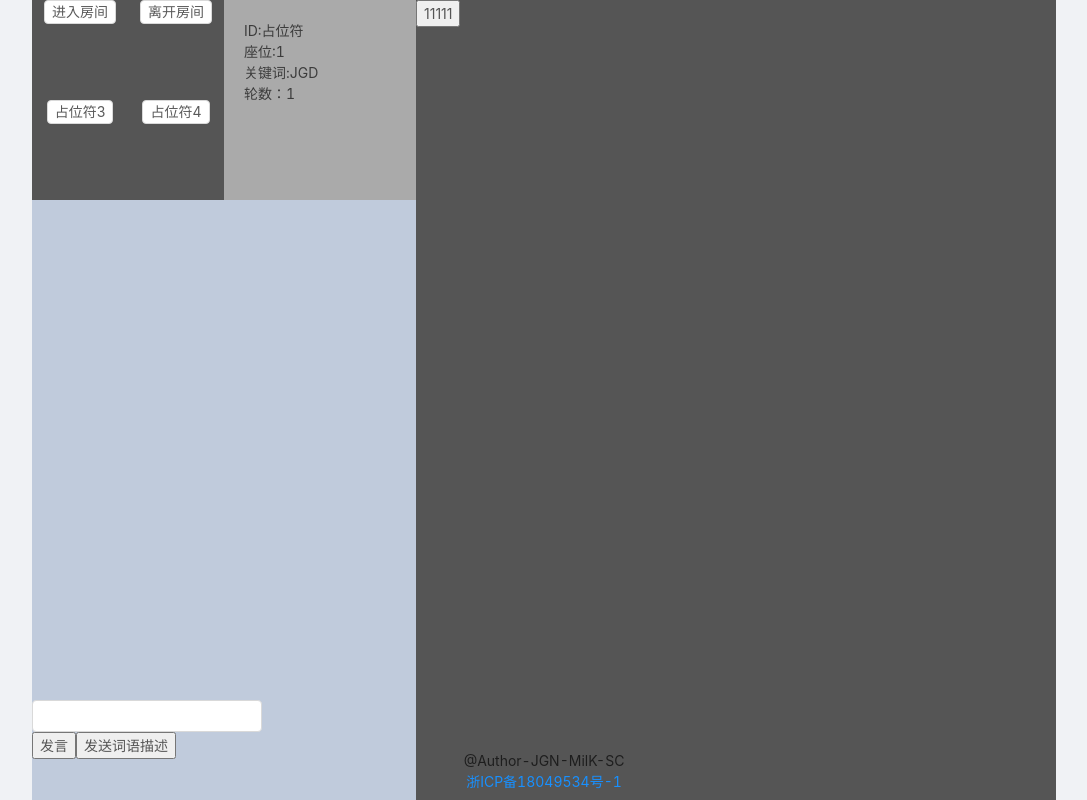
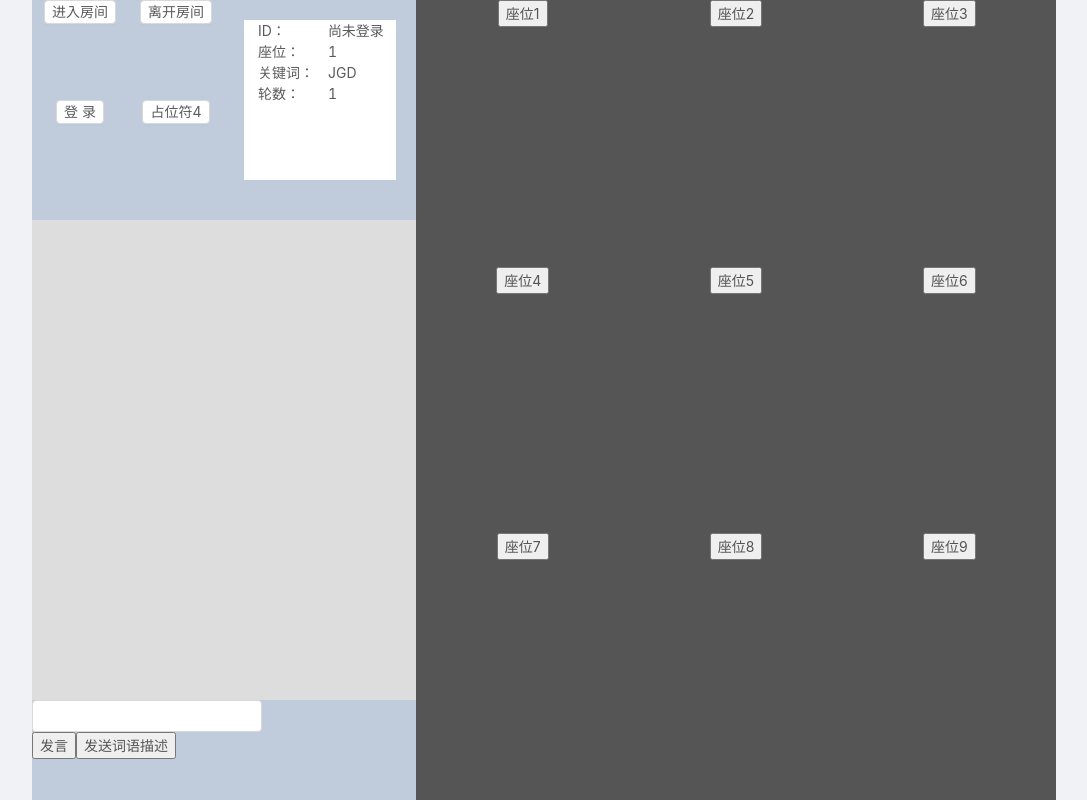
Before and after one commit to LazyBoyJgn99/who-is-under, a React app: page /#/game1 in a window 1280 px wide. Shown: the whole page, without its empty margins (96-1183 px from the left). Built offline with nearby package versions, Linux system fonts and the light colour scheme.

Commit message:
20.11.23-14:46

```diff
--- a/src/App.js
+++ b/src/App.js
@@ -46,32 +46,32 @@ class App extends Component {
                 </Layout.Content>
               </Layout>
             </Layout>
-            <div
-              style={{
-                position: "absolute",
-                width: window.innerWidth,
-                top: window.innerHeight - 50,
-                textAlign: "center",
-              }}
-            >
-              <div>
-                <span>@Author-</span>
-                <Tooltip title="QQ626723063">JGN</Tooltip>
-                <span>-</span>
-                <Tooltip title="QQ978539156">MilK</Tooltip>
-                <span>-</span>
-                <Tooltip title="QQ823561237">SC</Tooltip>
-              </div>
-              <a
-                onClick={() => {
-                  window.open(
-                    "http://beian.miit.gov.cn/publish/query/indexFirst.action"
-                  );
-                }}
-              >
-                浙ICP备18049534号-1
-              </a>
-            </div>
+            {/* <div */}
+            {/*  style={{ */}
+            {/*    position: "absolute", */}
+            {/*    width: window.innerWidth, */}
+            {/*    top: window.innerHeight - 50, */}
+            {/*    textAlign: "center", */}
+            {/*  }} */}
+            {/* > */}
+            {/*  <div> */}
+            {/*    <span>@Author-</span> */}
+            {/*    <Tooltip title="QQ626723063">JGN</Tooltip> */}
+            {/*    <span>-</span> */}
+            {/*    <Tooltip title="QQ978539156">MilK</Tooltip> */}
+            {/*    <span>-</span> */}
+            {/*    <Tooltip title="QQ823561237">SC</Tooltip> */}
+            {/*  </div> */}
+            {/*  <a */}
+            {/*    onClick={() => { */}
+            {/*      window.open( */}
+            {/*        "http://beian.miit.gov.cn/publish/query/indexFirst.action" */}
+            {/*      ); */}
+            {/*    }} */}
+            {/*  > */}
+            {/*    浙ICP备18049534号-1 */}
+            {/*  </a> */}
+            {/* </div> */}
           </Suspense>
         </HashRouter>
       </div>
--- /dev/null
+++ b/src/css/sc.less
@@ -0,0 +1,4 @@
+.div_center{
+  text-align: center;
+  margin: auto;
+}
--- a/src/pages/WhoIsUnder.js
+++ b/src/pages/WhoIsUnder.js
@@ -1,18 +1,18 @@
 import React, { Component } from "react";
-import { Layout, Input, Modal, message, Row, Col, Button } from "antd";
+import { Input, Modal, message, Row, Col, Button } from "antd";
 import global from "@/global";
 import "@/css/Demo3.less";
-
+import "@/css/sc.less";
 // 屏幕宽度
-const windowInnerWidth = window.innerWidth;
+// const windowInnerWidth = window.innerWidth;
 // 屏幕高度
-const windowInnerHeight = window.innerHeight;
+// const windowInnerHeight = window.innerHeight;
 // 屏幕宽度/20
-const boxWidth = windowInnerWidth / 20;
+// const boxWidth = windowInnerWidth / 20;
 // 屏幕高度/20
-const boxHeight = windowInnerHeight / 20;
+// const boxHeight = windowInnerHeight / 20;
 // 单位大小
-const boxLen = boxWidth < boxHeight ? boxWidth : boxHeight;
+// const boxLen = boxWidth < boxHeight ? boxWidth : boxHeight;
 
 // 禁止下拉
 document.addEventListener(
@@ -268,10 +268,7 @@ export default class WhoIsUnder extends Component {
           <Col span={9} style={{ height: window.innerHeight }}>
             {/*  聊天框上部分 */}
             <Row>
-              <Col
-                span={12}
-                style={{ height: 200, backgroundColor: "#555555" }}
-              >
+              <Col span={12} style={{ height: 200 }}>
                 <Row style={{ height: 100 }}>
                   <Col
                     span={12}
@@ -295,7 +292,9 @@ export default class WhoIsUnder extends Component {
                     span={12}
                     style={{ textAlign: "center", margin: "auto" }}
                   >
-                    <Button size="small">占位符3</Button>
+                    <Button size="small" onClick={this.showModal}>
+                      {this.state.name === "" ? "登录" : this.state.name}
+                    </Button>
                   </Col>
                   <Col
                     span={12}
@@ -309,14 +308,24 @@ export default class WhoIsUnder extends Component {
                 span={12}
                 style={{
                   height: 200,
-                  backgroundColor: "#aaaaaa",
                   padding: 20,
                 }}
               >
-                <div>ID:占位符</div>
-                <div>座位:1</div>
-                <div>关键词:JGD</div>
-                <div>轮数：1</div>
+                <div
+                  style={{
+                    height: "100%",
+                    width: "100%",
+                    backgroundColor: "#ffffff",
+                  }}
+                >
+                  <div>
+                    &emsp;ID：&emsp;&emsp;&emsp;
+                    {this.state.name === "" ? "尚未登录" : this.state.name}
+                  </div>
+                  <div>&emsp;座位：&emsp;&emsp;1</div>
+                  <div>&emsp;关键词：&emsp;JGD</div>
+                  <div>&emsp;轮数：&emsp;&emsp;1</div>
+                </div>
               </Col>
             </Row>
             {/*  聊天框 */}
@@ -324,6 +333,7 @@ export default class WhoIsUnder extends Component {
               style={{
                 // bottom: 50,
                 marginTop: 20,
+                backgroundColor: "#dddddd",
                 overflowY: "scroll",
                 width: "100%", // 6 * boxLen,
                 height: window.innerHeight - 200 - 100 - 20, // 16 * boxLen,
@@ -365,16 +375,47 @@ export default class WhoIsUnder extends Component {
             <button onClick={this.userSend}>发言</button>
             <button onClick={this.userSend}>发送词语描述</button>
           </Col>
+          {/* 座位 */}
           <Col
             span={15}
             style={{ backgroundColor: "#555555", height: window.innerHeight }}
           >
-            <button>11111</button>
+            <Row style={{ height: window.innerHeight / 3 }}>
+              <Col span={8} className="div_center">
+                <button>座位1</button>
+              </Col>
+              <Col span={8} className="div_center">
+                <button>座位2</button>
+              </Col>
+              <Col span={8} className="div_center">
+                <button>座位3</button>
+              </Col>
+            </Row>
+            <Row style={{ height: window.innerHeight / 3 }}>
+              <Col span={8} className="div_center">
+                <button>座位4</button>
+              </Col>
+              <Col span={8} className="div_center">
+                <button>座位5</button>
+              </Col>
+              <Col span={8} className="div_center">
+                <button>座位6</button>
+              </Col>
+            </Row>
+            <Row style={{ height: window.innerHeight / 3 }}>
+              <Col span={8} className="div_center">
+                <button>座位7</button>
+              </Col>
+              <Col span={8} className="div_center">
+                <button>座位8</button>
+              </Col>
+              <Col span={8} className="div_center">
+                <button>座位9</button>
+              </Col>
+            </Row>
           </Col>
         </Row>
-        <button onClick={this.showModal}>
-          {this.state.name === "" ? "登录" : this.state.name}
-        </button>
+
         <Modal
           title="登录"
           visible={this.state.visible}
```
